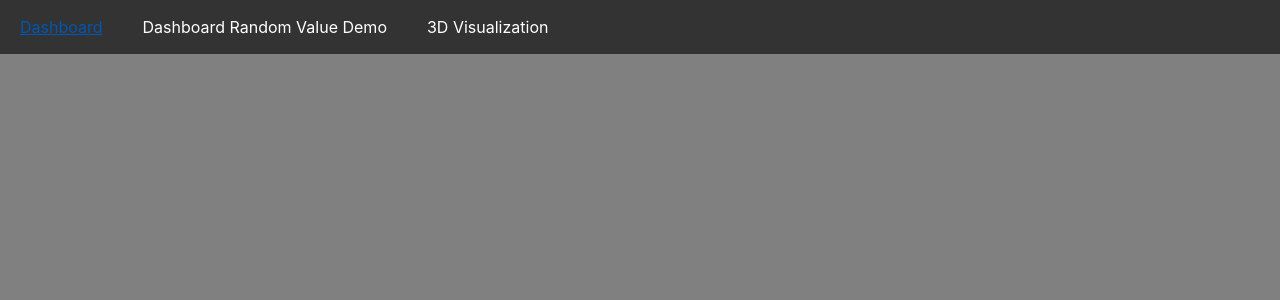
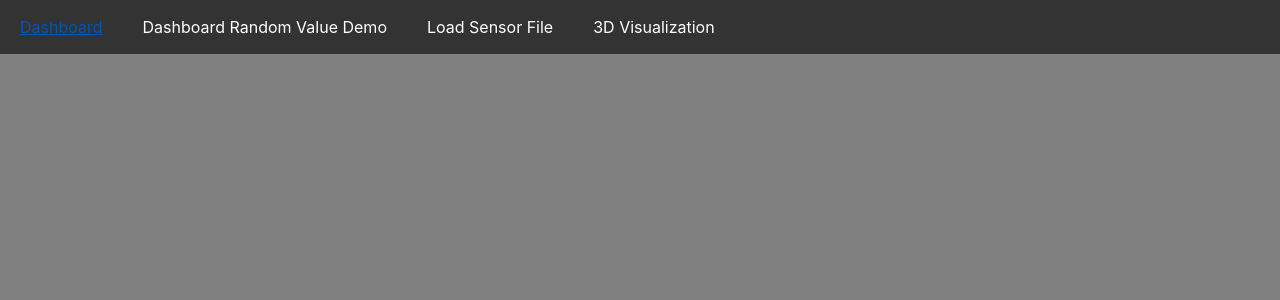
Before and after one commit to Santi-A/ThesisIOTdemo, a Django app: page / in a window 1280 px wide. Shown: the top 300 px of the page. Run offline with Django 3.2, Linux system fonts and the light colour scheme; data that the repository does not hold is empty; some libraries are stand-ins or nearby versions.

Commit message:
added button to load sensor config file

```diff
--- a/mysite/static/css/dashboard.css
+++ b/mysite/static/css/dashboard.css
@@ -33,6 +33,14 @@ body{
     text-decoration: none;
 }
 
+.load-sensor-file {
+    display: block;
+    color: white;
+    text-align: center;
+    padding: 15px 20px;
+    text-decoration: none;
+}
+
 .page-select {
     display: block;
     color: white;
--- a/mysite/static/js/SampleAnimations.js
+++ b/mysite/static/js/SampleAnimations.js
@@ -221,4 +221,5 @@ function generateFromCSV(csv, timeCoefficient){
     }
 
     animationFrames = anim2;
+    console.log(animationFrames);
 }
--- a/mysite/templates/testmqtt/dashboard.html
+++ b/mysite/templates/testmqtt/dashboard.html
@@ -6,10 +6,10 @@
     <meta charset="UTF-8">
     <title>Dashboard Demo</title>
     {% load static %}
+    <script type='text/javascript' src="{% static 'js/jquery.min.js' %}" ></script>
     <link rel="stylesheet" href="https://stackpath.bootstrapcdn.com/bootstrap/4.3.1/css/bootstrap.min.css" integrity="sha384-ggOyR0iXCbMQv3Xipma34MD+dH/1fQ784/j6cY/iJTQUOhcWr7x9JvoRxT2MZw1T" crossorigin="anonymous">
     <link rel="stylesheet" type="text/css" href="{% static 'css/dashboard.css' %}">
     <link rel="stylesheet" type="text/css" href="{% static 'css/dashContent.css' %}">
-    <script type='text/javascript' src="{% static 'js/jquery.min.js' %}" ></script>
     <script type='text/javascript' src="{% static 'js/chart.min.js' %}"></script>
 </head>
 <body>
@@ -22,6 +22,10 @@
                 <a href="" class="array-select" id="Random">Dashboard Random Value Demo</a>
             </li>
             <li class="navBar-button">
+                <a href="" class="load-sensor-file">Load Sensor File</a>
+                <input id="file-input" type="file" name="name" style="display: none;">
+            </li>
+            <li class="navBar-button">
                 <a href="{% url 'threevisualization' %}" class="page-select" >3D Visualization</a>
             </li>
         </ul>
@@ -30,12 +34,11 @@
         <div class="content"></div>
     </div>
     <script>
-        var idIndex = 0;
         var arrayID = '';
         var sensorIDs = ['1', '2', '3', '4'];
         var compareCharts = [];
+        var idIndex = 0;
         function loadContent(){
-            idIndex = 0;
             compareCharts = [];
             $(".content").empty();
             $.get("{% static 'html/sensorContainer.html' %}", function(data){
@@ -49,6 +52,30 @@
             arrayID = e.currentTarget.id;
             e.preventDefault();
             loadContent();
+        })
+
+        $(".load-sensor-file").on('click', function(e){
+            e.preventDefault();
+            $('#file-input').trigger('click');
+        })
+
+        $('#file-input').on('change', function(e){
+            const file = e.target.files[0];
+
+            var reader = new FileReader();
+            reader.readAsText(file,'UTF-8');
+
+            reader.onload = readerEvent => {
+                  var content = readerEvent.target.result.split(/\r?\n|\r/); //csv content
+                  var sensorNames = [];
+                  for(var i = 0; i < content.length; i++){
+                    var data = content[i].split(',');
+                    if(data[0] && data[0] != "")
+                        sensorNames.push(data[0])
+                  }
+                  sensorIDs = sensorNames;
+                  console.log(sensorIDs);
+            }
         })
 
         setInterval(function(){
```
